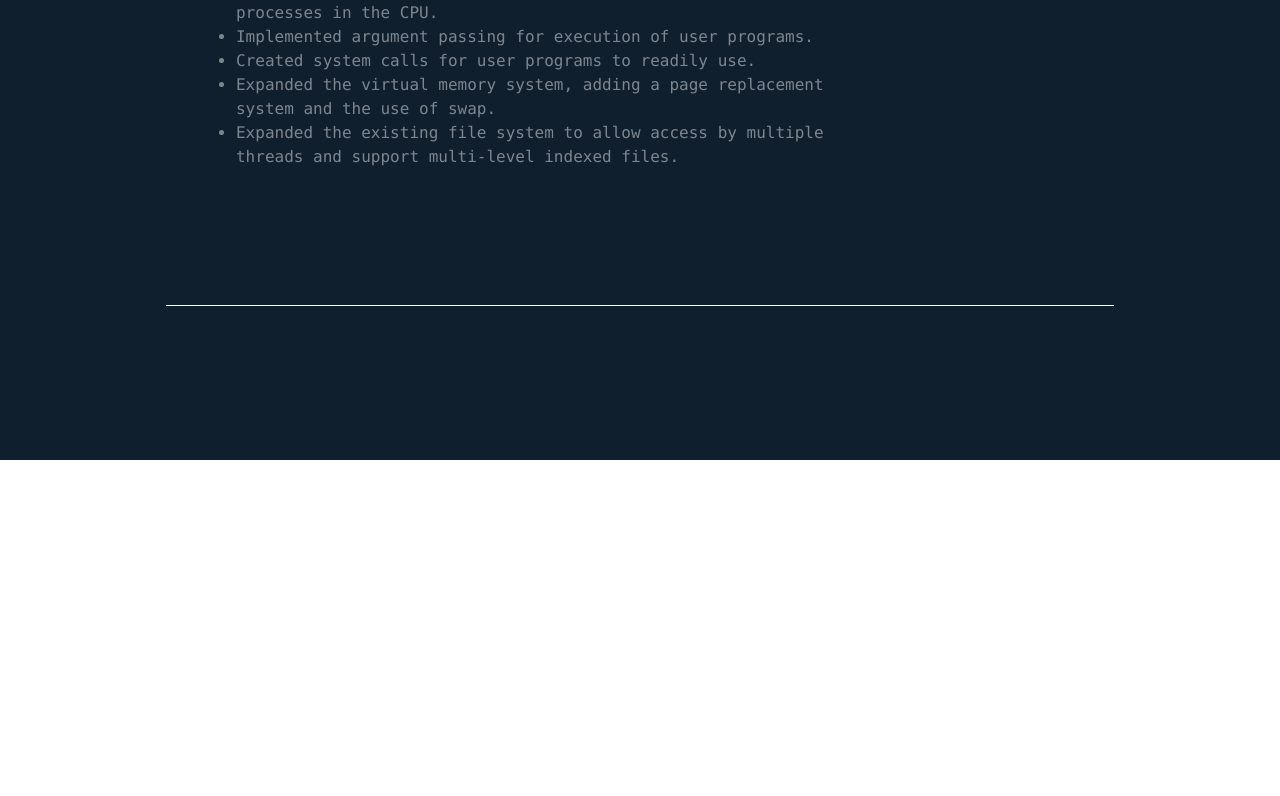
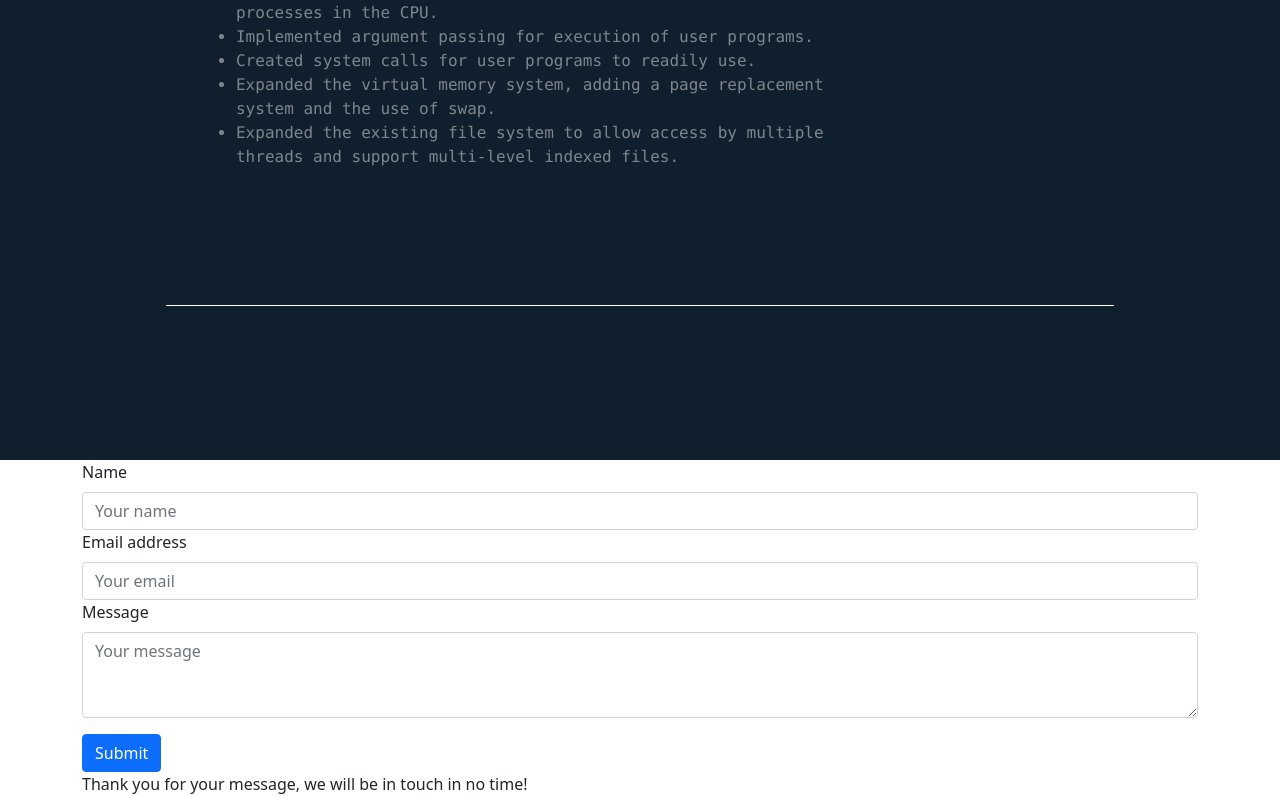
Before and after one commit to lorenzomtz/lorenzomtz.github.io, a React (Create React App) app: page / in a window 1280 px wide. Shown: the part 3340-4136 px from the top of the page. Before the commit the page ends 3800 px from the top, so only its background shows below. Built offline with nearby package versions, Linux system fonts and the light colour scheme.

Commit message:
Contact form working with EmailJS, styling needed

```diff
--- a/package.json
+++ b/package.json
@@ -8,6 +8,7 @@
     "@testing-library/react": "^12.1.2",
     "@testing-library/user-event": "^13.5.0",
     "bootstrap": "^5.1.3",
+    "emailjs-com": "^3.2.0",
     "gh-pages": "^3.2.3",
     "react": "^17.0.2",
     "react-bootstrap": "^2.0.4",
--- a/src/App.jsx
+++ b/src/App.jsx
@@ -1,5 +1,6 @@
 import React from "react";
 import Navigation from "./components/Nav/Navigation";
+import Contact from "./components/Contact/Contact";
 import { Route, Routes } from "react-router-dom";
 import "bootstrap/dist/css/bootstrap.min.css";
 import Home from "./components/Home/Home";
@@ -11,6 +12,7 @@ const App = () => {
       <Routes>
         <Route path="/" element={<Home />} />
       </Routes>
+      <Contact />
     </div>
   );
 }
--- /dev/null
+++ b/src/components/Contact/Contact.jsx
@@ -0,0 +1,101 @@
+import React, { useState } from "react";
+import emailjs from "emailjs-com";
+import { Form, Button, Container } from "react-bootstrap";
+
+const Contact = () => {
+  const [name, setName] = useState("");
+  const [email, setEmail] = useState("");
+  const [message, setMessage] = useState("");
+  const [emailSent, setEmailSent] = useState(false);
+
+  const submit = () => {
+    if (name && email && message) {
+      // TODO - send mail
+      const serviceId = "service_b1dcvbt";
+      const templateId = "template_8ufi1za";
+      const userId = "user_tqEEk8p80Er6pUfoHcwie";
+      const templateParams = {
+        name,
+        email,
+        message,
+      };
+
+      emailjs
+        .send(serviceId, templateId, templateParams, userId)
+        .then((response) => console.log(response))
+        .then((error) => console.log(error));
+
+      setName(name);
+      setEmail(email);
+      setMessage(message);
+      setEmailSent(true);
+    } else {
+      alert("Please fill in all fields.");
+    }
+  };
+
+  // const isValidEmail = (email) => {
+  //   const regex =
+  //     /^(([^<>()\[\]\\.,;:\s@"]+(\.[^<>()\[\]\\.,;:\s@"]+)*)|(".+"))@((\[[0-9]{1,3}\.[0-9]{1,3}\.[0-9]{1,3}\.[0-9]{1,3}\])|(([a-zA-Z\-0-9]+\.)+[a-zA-Z]{2,}))$/;
+  //   return regex.test(String(email).toLowerCase());
+  // };
+
+  return (
+    <div>
+      <Container>
+        <Form>
+          <Form.Group className="mb-3" controlId="formBasicEmail">
+            <Form.Label>Name</Form.Label>
+            <Form.Control
+              type="text"
+              placeholder="Your name"
+              value={name}
+              onChange={(e) => setName(e.target.value)}
+            />
+            <Form.Label>Email address</Form.Label>
+            <Form.Control
+              type="email"
+              placeholder="Your email"
+              value={email}
+              onChange={(e) => setEmail(e.target.value)}
+            />
+            <Form.Label>Message</Form.Label>
+            <Form.Control
+              as="textarea"
+              rows={3}
+              placeholder="Your message"
+              value={message}
+              onChange={(e) => setMessage(e.target.value)}
+            />
+          </Form.Group>
+          <Button variant="primary" type="submit" onClick={submit}>
+            Submit
+          </Button>
+        </Form>
+        <span className={emailSent ? "visible" : null}>
+          Thank you for your message, we will be in touch in no time!
+        </span>
+      </Container>
+      {/* <input
+        type="text"
+        placeholder="Your Name"
+        value={name}
+        onChange={(e) => setName(e.target.value)}
+      />
+      <input
+        type="email"
+        placeholder="Your email address"
+        value={email}
+        onChange={(e) => setEmail(e.target.value)}
+      />
+      <textarea
+        placeholder="Your message"
+        value={message}
+        onChange={(e) => setMessage(e.target.value)}
+      ></textarea>
+      <button onClick={submit}>Send Message</button> */}
+    </div>
+  );
+};
+
+export default Contact;
```
Also changed, not shown: 1 other file (tests, documents, lock files or other folders).
